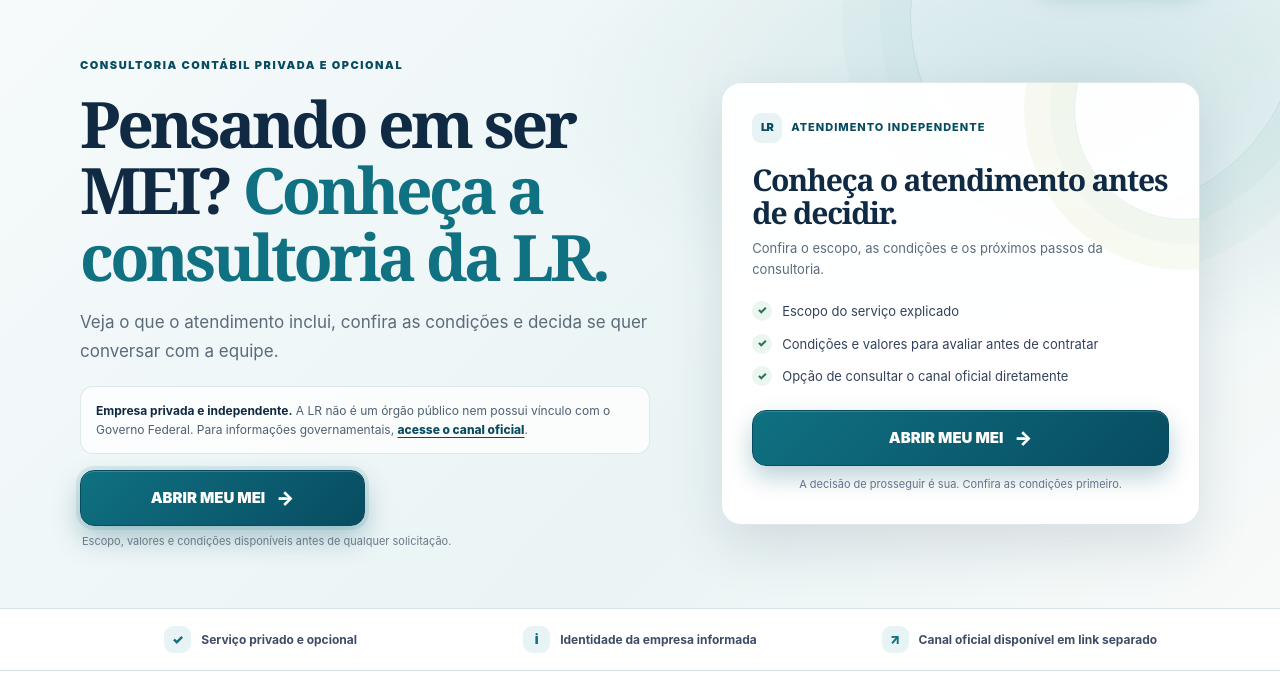
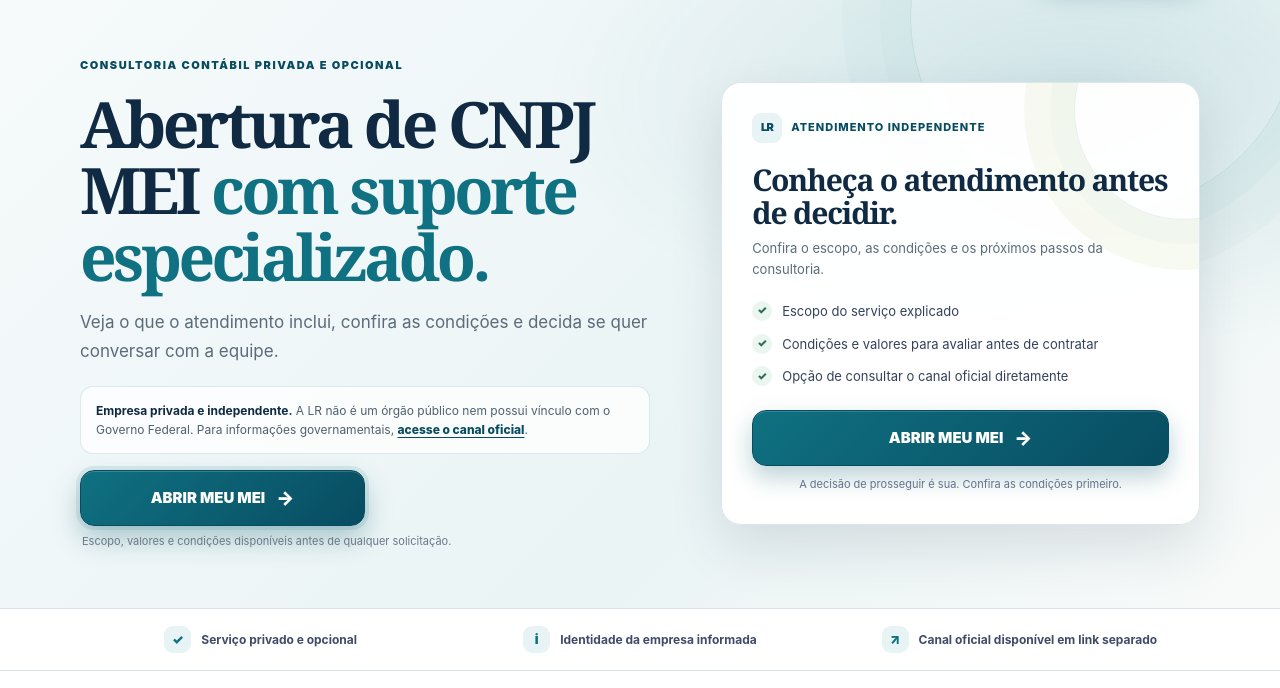
Before and after one commit to emailtelefone55-hub/assessoria, a website: page index.html in a window 1280 px wide. Shown: the part 112-800 px from the top of the page. Drawn offline with Linux system fonts and the light colour scheme.

Commit message:
Update index.html

```diff
--- a/index.html
+++ b/index.html
@@ -305,7 +305,7 @@
       <div class="container hero-grid">
         <div class="hero-copy">
           <p class="eyebrow">Consultoria contábil privada e opcional</p>
-          <h1 id="hero-title">Pensando em ser MEI? <em>Conheça a consultoria da LR.</em></h1>
+          <h1 id="hero-title">Abertura de CNPJ MEI <em>com suporte especializado.</em></h1>
           <p class="hero-lead">Veja o que o atendimento inclui, confira as condições e decida se quer conversar com a equipe.</p>
           <p class="hero-trust"><strong>Empresa privada e independente.</strong> A LR não é um órgão público nem possui vínculo com o Governo Federal. Para informações governamentais, <a href="https://www.gov.br/empresas-e-negocios/pt-br/empreendedor" target="_blank" rel="noopener noreferrer" data-cta="portal">acesse o canal oficial</a>.</p>
           <div class="hero-private-cta">
```
